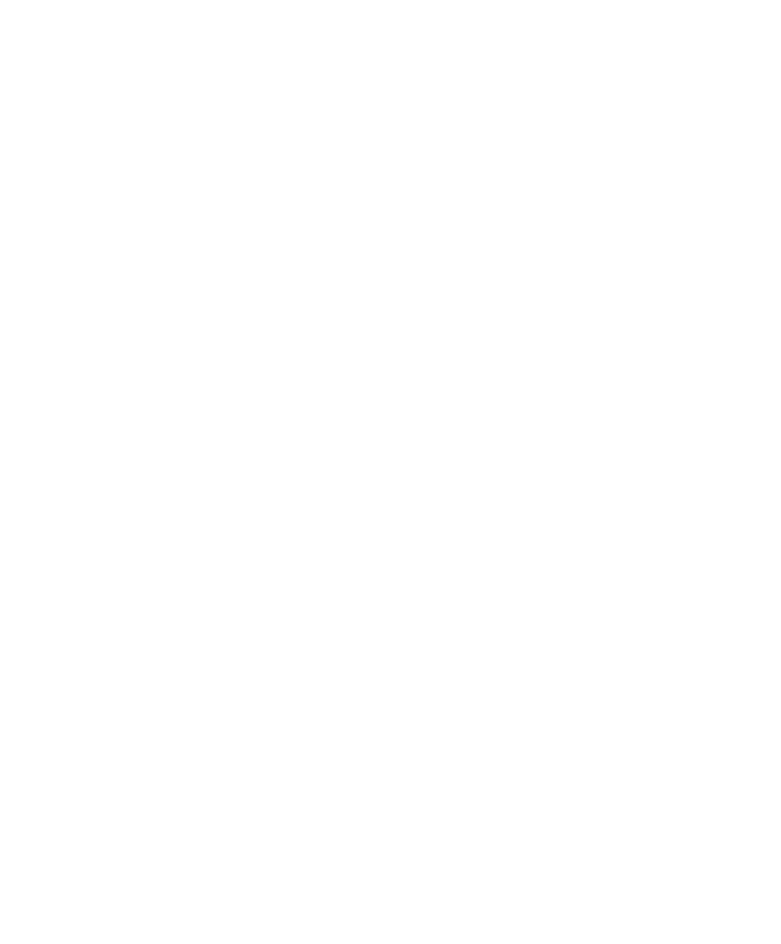
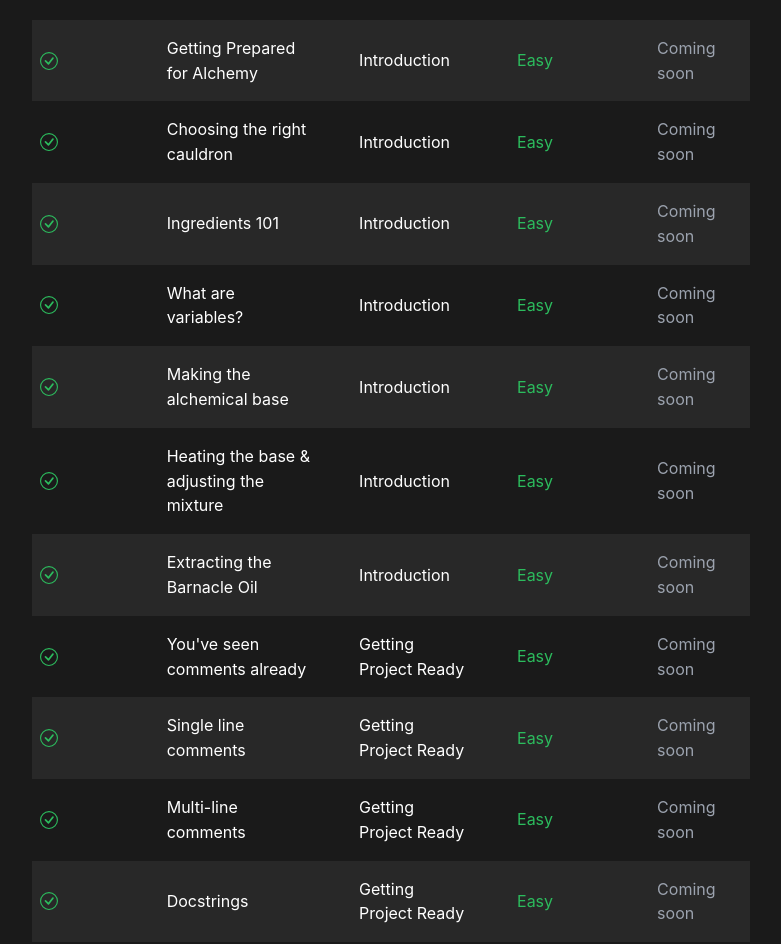
Before and after one commit to tomblackburn/sbca, a Next.js app: page / in a window 1280 px wide. Shown: the part 1661-2605 px from the top of the page, without its empty margins (249-1030 px from the left). Before the commit the page ends 1469 px from the top, so only its background shows below. Built offline with nearby package versions, Linux system fonts and the light colour scheme; no server answers.

Commit message:
Experimented with sidebar extensions and updated lesson mockdata

```diff
--- a/src/components/Sidebar/Sidebar.tsx
+++ b/src/components/Sidebar/Sidebar.tsx
@@ -4,6 +4,8 @@ import { BsBackpack2Fill } from "react-icons/bs";
 import { ImBooks } from "react-icons/im";
 import { FaServer } from "react-icons/fa6";
 import { IoRocket } from "react-icons/io5";
+import { TbWorldUp } from "react-icons/tb";
+import { GiAutoRepair } from "react-icons/gi";
 
 
 type SidebarProps = {
@@ -15,24 +17,60 @@ const Sidebar:React.FC<SidebarProps> = () => {
     return (
         <aside className="h-screen">
             <nav className="h-full flex flex-col bg-dark-layer-3">
+
+                <button className='navbarBtn group'>
                     <div className="p-2 pb-2 flex justify-between items-center bg-dark-layer-2 m-3 rounded-md hover:bg-dark-layer-1">
                         <GiPotionBall size={30} className='text-indigo-500'/>
+                        <div className='navbarBtn-tooltip'>Alchemy Station</div>
                     </div>
+                </button>
+
+                <button className='navbarBtn group'>
                     <div className="p-2 pb-2 flex justify-between items-center bg-dark-layer-2 m-3 rounded-md hover:bg-dark-layer-1">
                         <BsBackpack2Fill size={30} className='text-orange-400'/>
+                        <div className='navbarBtn-tooltip'>Ingredient Satchel</div>
                     </div>
+                </button>
+
+                <button className='navbarBtn group'>
                     <div className="p-2 pb-2 flex justify-between items-center bg-dark-layer-2 m-3 rounded-md hover:bg-dark-layer-1">
                         <ImBooks size={30} className='text-red-500'/>
+                        <div className='navbarBtn-tooltip'>Bibliotheca</div>
                     </div>
+                </button>
+
+                <button className='navbarBtn group'>
                     <div className="p-2 pb-2 flex justify-between items-center bg-dark-layer-2 m-3 rounded-md hover:bg-dark-layer-1">
                         <FaServer size={30} className='text-green-400'/>
+                        <div className='navbarBtn-tooltip'>Anti-Hex Server</div>
                     </div>
+                </button>
+
+                <button className='navbarBtn group'>
                     <div className="p-2 pb-2 flex justify-between items-center bg-dark-layer-2 m-3 rounded-md hover:bg-dark-layer-1">
-                    <GiSpellBook size={30} color='white'/>
+                        <GiSpellBook size={30} className='text-blue-400'/>
+                        <div className='navbarBtn-tooltip'>My Spellbooks</div>
                     </div>
+                </button>
+
+                <button className='navbarBtn group'>
                     <div className="p-2 pb-2 flex justify-between items-center bg-dark-layer-2 m-3 rounded-md hover:bg-dark-layer-1">
-                    <IoRocket size={30} color='white'/>
+                        <IoRocket size={30} className='text-yellow-500'/>
+                        <div className='navbarBtn-tooltipExtension'>
+                            <div className='items-center inline-block mr-5 ml-1'>
+                                <TbWorldUp size={30} className='text-yellow-500'/>
+                                <div className='navbarBtnExtension-tooltip'>Launch Operations</div>
                             </div>
+                            <div className='items-center inline-block mr-1'>
+                                <button className='navbarBtn group'>
+                                    <GiAutoRepair size={30} className='text-yellow-500'/>
+                                    <div className='navbarBtnExtension-tooltip'>Ship Mechanics</div>
+                                </button>
+                            </div>
+                        </div>
+                    </div>
+                </button>
+
             </nav>
         </aside>
     )
--- a/src/mock/lessons.ts
+++ b/src/mock/lessons.ts
@@ -1,9 +1,10 @@
 export type Lesson = {
 	id: string;
 	title: string;
-	difficulty: string;
+	section: string;
 	chapter: string;
 	order: number;
+	difficulty: string;
 	videoId?: string;
 };
 
@@ -11,41 +12,199 @@ export const lessons: Lesson[] = [
 	{
 		id: "navigating-interface",
 		title: "Navigating the Interface",
-		difficulty: "Easy",
+		section: "Navigating the Interface",
 		chapter: "Introduction",
 		order: 1,
 		videoId: "8-k1C6ehKuw",
+		difficulty: "Easy",
 	},
 	{
-		id: "intro",
-		title: "Introduction and seeing code for the first time",
-		difficulty: "Easy",
+		id: "arrival",
+		title: "Arrival at Arakkis Arcanum",
+		section: "Introduction and seeing code for the first time",
 		chapter: "Introduction",
 		order: 2,
+		difficulty: "Easy",
 		videoId: "",
 	},
 	{
-		id: "spot-mistakes",
-		title: "Basic Alchemy: Spotting Mistakes",
-		difficulty: "Easy",
+		id: "see-code",
+		title: "Explore some code",
+		section: "Introduction and seeing code for the first time",
 		chapter: "Introduction",
 		order: 3,
+		difficulty: "Easy",
 		videoId: "",
 	},
 	{
-		id: "xp-potion",
-		title: "Basic Alchemy: An experience like no other",
-		difficulty: "Easy",
+		id: "archive-visit",
+		title: "Receiving your first book vouchers",
+		section: "A visit to The Grand Archives",
 		chapter: "Introduction",
 		order: 4,
-		videoId: "xty7fr-k0TU",
+		difficulty: "Easy",
+		videoId: "",
 	},
 	{
-		id: "scriptcraft",
-		title: "The Weaving of Enchanted Strings through Pythonic Scriptcraft",
-		difficulty: "Easy",
+		id: "experiment-code",
+		title: "Messing around with code",
+		section: "Introduction and seeing code for the first time",
 		chapter: "Introduction",
 		order: 5,
-		videoId: "ZfFl4torNg4",
+		difficulty: "Easy",
+		videoId: "",
+	},
+	{
+		id: "alchemy-class",
+		title: "Alchemy Brewing Class",
+		section: "Basic Alchemy: An experience like no other",
+		chapter: "Introduction",
+		order: 6,
+		difficulty: "Easy",
+		videoId: "",
+	},
+	{
+		id: "alazar-mistakes",
+		title: "Learning from Alazar's mistakes",
+		section: "Basic Alchemy: An experience like no other",
+		chapter: "Introduction",
+		order: 7,
+		difficulty: "Easy",
+		videoId: "",
+	},
+	{
+		id: "code-corrections",
+		title: "Making code corrections",
+		section: "Basic Alchemy: An experience like no other",
+		chapter: "Introduction",
+		order: 8,
+		difficulty: "Easy",
+		videoId: "",
+	},
+	{
+		id: "make-mistakes",
+		title: "Accepting you'll make mistakes",
+		section: "Basic Alchemy: An experience like no other",
+		chapter: "Introduction",
+		order: 9,
+		difficulty: "Easy",
+		videoId: "",
+	},
+	{
+		id: "getting-prepped",
+		title: "Getting Prepared for Alchemy",
+		section: "Brewing an Experience potion",
+		chapter: "Introduction",
+		order: 10,
+		difficulty: "Easy",
+		videoId: "",
+	},
+	{
+		id: "choosing-cauldron",
+		title: "Choosing the right cauldron",
+		section: "Brewing an Experience potion",
+		chapter: "Introduction",
+		order: 11,
+		difficulty: "Easy",
+		videoId: "",
+	},
+	{
+		id: "ingredients-101",
+		title: "Ingredients 101",
+		section: "Brewing an Experience potion",
+		chapter: "Introduction",
+		order: 12,
+		difficulty: "Easy",
+		videoId: "",
+	},
+	{
+		id: "variables",
+		title: "What are variables?",
+		section: "Brewing an Experience potion",
+		chapter: "Introduction",
+		order: 13,
+		difficulty: "Easy",
+		videoId: "",
+	},
+	{
+		id: "making-base",
+		title: "Making the alchemical base",
+		section: "Brewing an Experience potion",
+		chapter: "Introduction",
+		order: 14,
+		difficulty: "Easy",
+		videoId: "",
+	},
+	{
+		id: "heating",
+		title: "Heating the base & adjusting the mixture",
+		section: "Brewing an Experience potion",
+		chapter: "Introduction",
+		order: 15,
+		difficulty: "Easy",
+		videoId: "",
+	},
+	{
+		id: "extract-oil",
+		title: "Extracting the Barnacle Oil",
+		section: "Brewing an Experience potion",
+		chapter: "Introduction",
+		order: 16,
+		difficulty: "Easy",
+		videoId: "",
+	},
+	{
+		id: "seen-comments",
+		title: "You've seen comments already",
+		section: "Comments and how to use them to your advantage",
+		chapter: "Getting Project Ready",
+		order: 17,
+		difficulty: "Easy",
+		videoId: "",
+	},
+	{
+		id: "single-comments",
+		title: "Single line comments",
+		section: "Comments and how to use them to your advantage",
+		chapter: "Getting Project Ready",
+		order: 18,
+		difficulty: "Easy",
+		videoId: "",
+	},
+	{
+		id: "multi-comments",
+		title: "Multi-line comments",
+		section: "Comments and how to use them to your advantage",
+		chapter: "Getting Project Ready",
+		order: 19,
+		difficulty: "Easy",
+		videoId: "",
+	},
+	{
+		id: "docstrings",
+		title: "Docstrings",
+		section: "Comments and how to use them to your advantage",
+		chapter: "Getting Project Ready",
+		order: 20,
+		difficulty: "Easy",
+		videoId: "",
+	},
+	{
+		id: "sensical-variables",
+		title: "Snake case, Camel case and Pascal case ",
+		section: "Sensical Variable Names",
+		chapter: "Getting Project Ready",
+		order: 21,
+		difficulty: "Easy",
+		videoId: "",
+	},
+	{
+		id: "compare-equal",
+		title: "Comparing equality and inequality",
+		section: "Wicked Wandisty and Conditional Movements",
+		chapter: "Getting Project Ready",
+		order: 22,
+		difficulty: "Easy",
+		videoId: "",
 	},
 ];
--- a/src/styles/globals.css
+++ b/src/styles/globals.css
@@ -23,6 +23,24 @@ body {
 	.preferenceBtn-tooltip {
 		@apply absolute w-auto p-2 text-sm m-2  min-w-max translate-x-3  right-0 top-5 z-10 rounded-md shadow-md
 		text-dark-layer-2 bg-gray-200  origin-center scale-0 transition-all duration-100 ease-linear group-hover:scale-100;
+	}
+}
+
+@layer components {
+
+	.navbarBtn-tooltip {
+		@apply absolute w-auto p-2 text-sm m-2  min-w-max translate-x-3 inline-block ml-8 z-10 rounded-md shadow-md
+		text-dark-layer-2 bg-gray-200  origin-center scale-0 transition-all duration-100 ease-linear group-hover:scale-100;
+	}
+
+	.navbarBtn-tooltipExtension {
+		@apply absolute w-auto p-4 text-sm m-2  min-w-max translate-x-3 inline-block ml-8 z-10 rounded-md shadow-md
+		text-dark-layer-2 bg-dark-layer-3  origin-center scale-0 transition-all duration-100 ease-linear group-hover:scale-100;
+	}
+
+	.navbarBtnExtension-tooltip {
+		@apply absolute w-auto p-2 text-sm m-2  min-w-max translate-x-3  right-0 top-5 z-10 rounded-md shadow-md invisible
+		text-dark-layer-2 bg-gray-200 origin-center scale-0 transition-all duration-100 ease-linear group-hover:scale-100 hover:visible;
 	}
 }
 
```
Also changed, not shown: 1 other file (tests, documents, lock files or other folders). Lines whose indentation alone changed are shown as unchanged.
